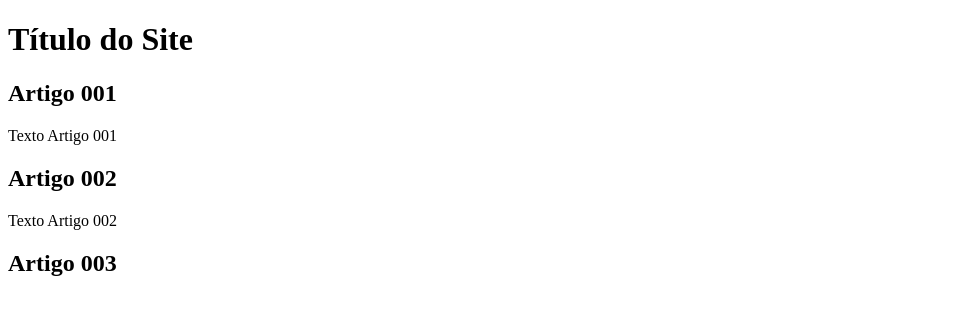
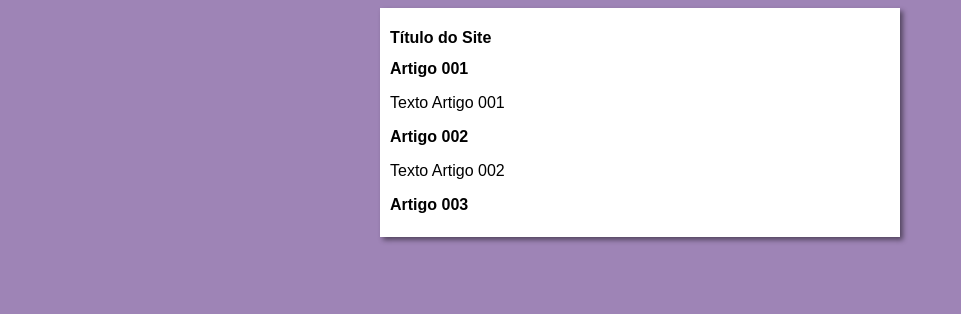
Before and after one commit to alessandros-o/projeto-site, a plain HTML site: page index.html in a window 1280 px wide. Shown: the whole page, without its empty margins (0-961 px from the left). Drawn offline with Linux system fonts and the light colour scheme.

Commit message:
Design inicial

```diff
--- /dev/null
+++ b/estilos/style.css
@@ -0,0 +1,16 @@
+* {
+    font-family:Arial, Helvetica, sans-serif;
+    font-size: 16px;
+}
+
+body {
+    background-color: rgb(158, 132, 182);
+}
+
+main {
+    background-color: white;
+    width: 500px;
+    margin: auto;
+    padding: 10px;
+    box-shadow: 3px 3px 5px rgba(0, 0, 0, 0.473);
+}
--- a/index.html
+++ b/index.html
@@ -5,6 +5,7 @@
     <meta http-equiv="X-UA-Compatible" content="IE=edge">
     <meta name="viewport" content="width=device-width, initial-scale=1.0">
     <title>Titulo do Site</title>
+    <link rel="stylesheet" href="estilos/style.css">
 </head>
 <body>
     <main>
```
